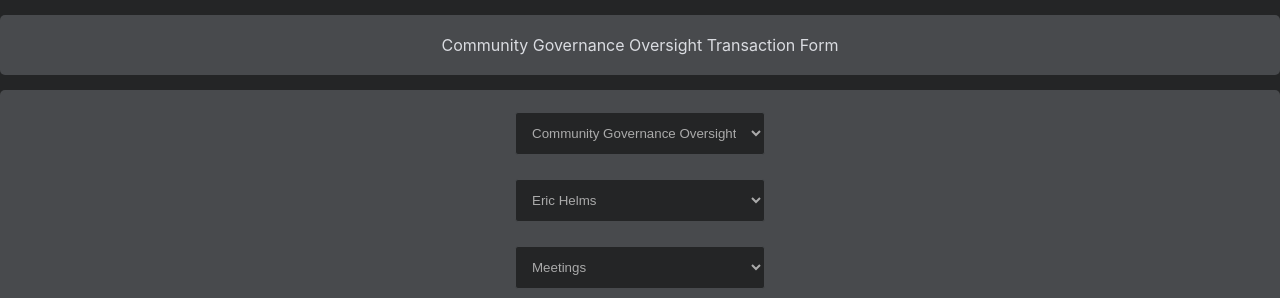
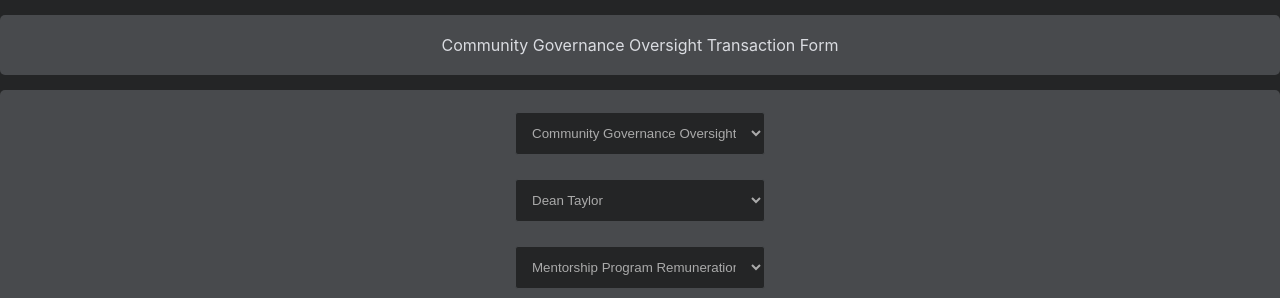
Before and after one commit to treasuryguild/Bridge-Builders, a plain HTML site: page index.html in a window 1280 px wide. Shown: the top 298 px of the page. Drawn offline with Linux system fonts and the light colour scheme.

Commit message:
Update index.html

```diff
--- a/index.html
+++ b/index.html
@@ -21,28 +21,33 @@
             </div>
             <div class = 'form'>
                 <select class = 'dropd' id = 'name'>
-                    <option value='Eric Helms' selected>Eric Helms</option>
+                    <option value='Dean Taylor' selected>Dean Taylor</option>
                     <option value='Allison Fromm'>Allison Fromm</option>
-                    <option value='George Lovegrove'>George Lovegrove</option>
-                    <option value='Jo Allum'>Jo Allum</option>
-                    <option value='Vanessa Cardui'>Vanessa Cardui</option>
-                    <option value='Matthias Sieber'>Matthias Sieber</option>
-                    <option value='Ron Hill'>Ron Hill</option>
-                    <option value='Phil Khoo'>Phil Khoo</option>
-                    <option value='Tevo Saks'>Tevo Saks</option>
-                    <option value='Kenric Nelson'>Kenric Nelson</option>
-                    <option value='Stephen Whitenstall'>Stephen Whitenstall</option>
+                    <option value='Felix Weber'>Felix Weber</option>
+                    <option value='Nori Nishigaya'>Nori Nishigaya</option>
+                    <option value='Bryan Lesiuk'>Bryan Lesiuk</option>
+                    <option value='Jeremy Kiffiak'>Jeremy Kiffiak</option>
                 </select>
             </div>
             <div class = 'form'>
                 <select class = 'dropd' id = 'budgetB'>
-                    <option value='Meetings' selected>Meetings</option>
-                    <option value='Comm/Org Tools'>Comm/Org Tools</option>
-                    <option value='Surveys'>Surveys</option>
-                    <option value='Retrospectives'>Retrospectives</option>
-                    <option value='Reports'>Reports</option>
-                    <option value='Proposal'>Proposal</option>
-                    <option value='Other'>Other</option>
+                    <option value='Mentorship Program Remuneration' selected>Mentorship Program Remuneration</option>
+                    <option value='Gov Events Orginization'>Gov Events Orginization</option>
+                    <option value='Gov Events Management and Coordination'>Gov Events Management and Coordination</option>
+                    <option value='Gov Events Host rewards'>Gov Events Host rewards</option>
+                    <option value='Gov Events Post tasks'>Gov Events Post tasks</option>
+                    <option value='Leadership Academy Leadership School'>Leadership Academy Leadership School</option>
+                    <option value='Leadership Academy Strategic Planning'>Leadership Academy Strategic Planning</option>
+                    <option value='Leadership Academy Classroom Hosts'>Leadership Academy Classroom Hosts</option>
+                    <option value='Leadership Academy Academy Management'>Leadership Academy Academy Management</option>
+                    <option value='Leadership Academy Documentation'>Leadership Academy Documentation</option>
+                    <option value='SPOs Marketing Campaign'>SPOs Marketing Campaign</option>
+                    <option value='SPOs Website'>SPOs Website</option>
+                    <option value='SPOs Community Management'>SPOs Community Management</option>
+                    <option value='SPOs security review process'>SPOs security review process</option>
+                    <option value='SPOs Pool Network Coordination'>SPOs Pool Network Coordination</option>
+                    <option value='SPOs Communication Hub Management'>SPOs Communication Hub Management</option>
+                    <option value='SPOs Technology and infrastructure'>SPOs Technology and infrastructure</option>
                 </select>
             </div>
             <div class='form'>
```
